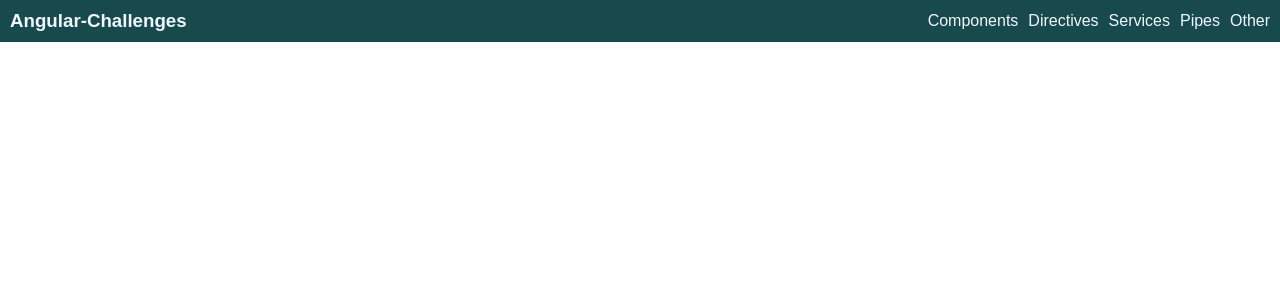
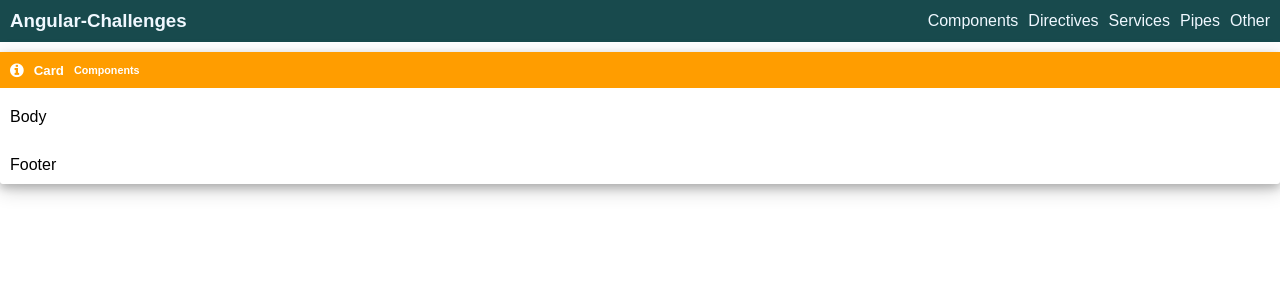
Before and after one commit to Akshaykumar4524/angular-challenges, an Angular app: page / in a window 1280 px wide. Shown: the top 300 px of the page. Built offline with nearby package versions, Linux system fonts and the light colour scheme.

Commit message:
second challenge Card component

```diff
--- a/src/app/app.component.html
+++ b/src/app/app.component.html
@@ -7,3 +7,7 @@
     <li>Other</li>
   </ul>
 </app-tool-bar>
+<app-card [iconClasses]="'fa fa-info-circle'" [title]="'Card'" [subTitle]="'Components'">
+  <p body>Body</p>
+  <p footer>Footer</p>
+</app-card>
--- a/src/app/app.module.ts
+++ b/src/app/app.module.ts
@@ -4,11 +4,13 @@
 import { AppRoutingModule } from './app-routing.module';
 import { AppComponent } from './app.component';
 import { ToolBarComponent } from './components/tool-bar/tool-bar.component';
+import { CardComponent } from './components/card/card.component';
 
 @NgModule({
   declarations: [
     AppComponent,
-    ToolBarComponent
+    ToolBarComponent,
+    CardComponent
   ],
   imports: [
     BrowserModule,
--- /dev/null
+++ b/src/app/components/card/card.component.css
@@ -0,0 +1,29 @@
+.card-container{
+  display: grid;
+  grid-gap: 10px;
+  border-radius: 3px;
+  margin-top: 10px;
+
+  box-shadow: 0 4px 8px 0 rgba(0, 0, 0, 0.2), 0 6px 20px 0 rgba(0, 0, 0, 0.19);
+}
+
+.header{
+  display: grid;
+  grid-template-columns:auto 1fr;
+  grid-gap: 10px;
+  align-items: center;
+  padding: 10px;
+  background-color: rgb(255, 157, 0);
+  color: white;
+}
+
+.title{
+  display: grid;
+  grid-gap: 10px;
+  grid-template-columns: auto 1fr;
+  align-items: center;
+}
+
+.body,.footer{
+  padding: 10px;
+}
--- /dev/null
+++ b/src/app/components/card/card.component.html
@@ -0,0 +1,17 @@
+<div class="card-container">
+  <div class="header">
+    <i *ngIf="iconClasses" [class]="iconClasses"></i>
+    <div class="title">
+      <h5>{{ title }}</h5>
+      <h6>{{ subTitle }}</h6>
+    </div>
+  </div>
+
+  <div class="body">
+    <ng-content select="[body]"></ng-content>
+  </div>
+
+  <div class="footer">
+    <ng-content select="[footer]"></ng-content>
+  </div>
+</div>
--- /dev/null
+++ b/src/app/components/card/card.component.ts
@@ -0,0 +1,23 @@
+import { Component, Input, OnInit } from '@angular/core';
+
+@Component({
+  selector: 'app-card',
+  templateUrl: './card.component.html',
+  styleUrls: ['./card.component.css']
+})
+export class CardComponent implements OnInit {
+
+  constructor() { }
+  @Input()
+  public title=""
+
+  @Input()
+  public subTitle=""
+
+  @Input()
+  public iconClasses=""
+
+  ngOnInit(): void {
+  }
+
+}
--- a/src/index.html
+++ b/src/index.html
@@ -6,7 +6,7 @@
   <base href="/">
   <meta name="viewport" content="width=device-width, initial-scale=1">
   <link rel="icon" type="image/x-icon" href="favicon.ico">
-  <link rel="stylesheet" href="path/to/font-awesome/css/font-awesome.min.css">
+  <link rel="stylesheet" href="https://cdnjs.cloudflare.com/ajax/libs/font-awesome/4.7.0/css/font-awesome.min.css">
 </head>
 <body>
   <app-root></app-root>
```
Also changed, not shown: 1 other file (tests, documents, lock files or other folders).
